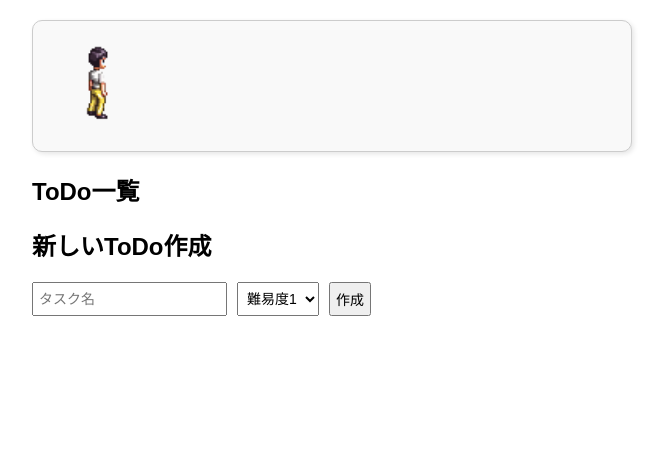
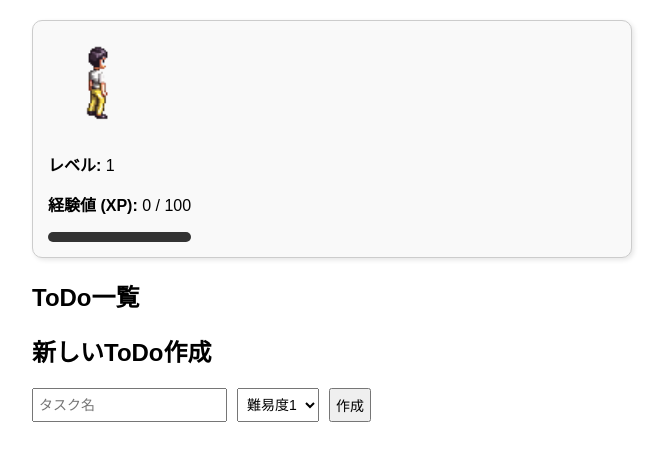
Before and after one commit to jphacks/tk_a_2512, a Flask app: page / in a window 1280 px wide. Shown: the top 461 px of the page, without its empty margins (308-973 px from the left). Run offline with Flask 3, Linux system fonts and the light colour scheme.

Commit message:
経験値追加

```diff
--- a/todo_app/static/script.js
+++ b/todo_app/static/script.js
@@ -1,8 +1,17 @@
+// script.js
+
 // ==== 初期データ ====
-let monsterHP = 0;  // 初期は0（Todo作成前は非表示）
+let monsterHP = 0;      // 初期は0（Todo作成前は非表示）
 let monsterMaxHP = 0;
 
 const todos = [];  // 最初は空配列
+
+// ★★★ プレイヤーのステータス ★★★
+let playerLevel = 1;       // プレイヤーの現在のレベル
+let playerXP = 0;          // プレイヤーの現在の経験値
+let xpToNextLevel = 100;   // 次のレベルに必要な経験値
+const MONSTER_KILL_XP = 50; // モンスター撃破時に獲得する基本XP
+// ★★★ ここまでプレイヤーデータ ★★★
 
 // ==== 要素取得 ====
 const listEl = document.getElementById("todo-list");
@@ -10,8 +19,57 @@ const hpFillEl = document.getElementById("monster-hp-fill");
 const monsterImg = document.getElementById("monster");
 const todoForm = document.getElementById("todo-form");
 const monsterSection = document.getElementById("monster-section"); // モンスター表示部分
+// ★★★ 追加: プレイヤーのステータス表示要素を取得 ★★★
+const playerStatusEl = document.getElementById("player-status");
 
-// ==== 関数 ====
+
+// ==== 関数 (レベルアップ・XP関連) ====
+
+// 経験値獲得とレベルアップのロジックを処理
+function gainXP(xpAmount) {
+    playerXP += xpAmount;
+
+    while (playerXP >= xpToNextLevel) {
+        playerXP -= xpToNextLevel; // 超過分を次のレベルに持ち越し
+        levelUp();
+    }
+    // ★ 経験値が変わったので表示を更新 ★
+    updatePlayerStatus();
+}
+
+// プレイヤーのレベルアップ処理
+function levelUp() {
+    playerLevel++;
+    // 次のレベルに必要なXPを増やす (例: 1.5倍)
+    xpToNextLevel = Math.floor(xpToNextLevel * 1.5);
+
+    alert(`🚀 レベルアップ！プレイヤーはレベル ${playerLevel} になりました！`);
+    // ★ レベルが上がったので表示を更新 ★
+    updatePlayerStatus();
+}
+
+// ★★★ 追加: プレイヤーのステータス表示を更新する関数 ★★★
+function updatePlayerStatus() {
+    if (playerStatusEl) {
+        playerStatusEl.innerHTML = `
+            <p><strong>レベル:</strong> ${playerLevel}</p>
+            <p><strong>経験値 (XP):</strong> ${playerXP} / ${xpToNextLevel}</p>
+            <div class="xp-bar-container" style="background: #333; height: 10px; border-radius: 5px;">
+                <div class="xp-fill" style="
+                    width: ${(playerXP / xpToNextLevel) * 100}%;
+                    height: 100%;
+                    background: limegreen;
+                    border-radius: 5px;
+                    transition: width 0.3s;
+                "></div>
+            </div>
+        `;
+    }
+}
+// ★★★ ここまで追加 ★★★
+
+
+// ==== 関数 (描画・操作) ====
 
 // ToDoリストを画面に描画
 function renderTodos() {
@@ -20,7 +78,9 @@ function renderTodos() {
         const li = document.createElement("li");
         li.className = "todo-item";
         if (todo.done) li.classList.add("done");
+
         li.textContent = `${todo.title}（攻撃力: ${todo.attack}）`;
+
         li.onclick = () => completeTask(index);
         listEl.appendChild(li);
     });
@@ -28,7 +88,7 @@ function renderTodos() {
 
 // HPバーを更新
 function updateHPBar() {
-    if (monsterMaxHP === 0) return; // Todo作成前は何もしない
+    if (monsterMaxHP === 0) return;
     const hpPercent = (monsterHP / monsterMaxHP) * 100;
     hpFillEl.style.width = `${hpPercent}%`;
     hpFillEl.style.background = hpPercent <= 0 ? "gray" : "red";
@@ -44,6 +104,8 @@ function monsterHitAnimation() {
 function completeTask(index) {
     if (todos[index].done || monsterHP <= 0) return;
 
+    // ★ タスク完了時はXP獲得なし（モンスター撃破時のみ）
+
     todos[index].done = true;
     monsterHP -= todos[index].attack;
     if (monsterHP < 0) monsterHP = 0;
@@ -53,13 +115,20 @@ function completeTask(index) {
     monsterHitAnimation();
 
     if (monsterHP === 0) {
-        setTimeout(() => alert("🎉 モンスターを倒した！次のクエストへ！"), 300);
+        // ★★★ モンスターを倒した時にXPを獲得し、レベルアップを判定 ★★★
+        const xpGained = MONSTER_KILL_XP + Math.floor(monsterMaxHP / 2); // 基礎XP + 最大HPの半分をボーナス
+        gainXP(xpGained);
+        // ★★★ ここまで変更 ★★★
+
+        // 完全にモンスターを倒した際の処理（アラート）
+        setTimeout(() => alert(`🎉 モンスターを倒した！${xpGained}XPを獲得！次のクエストへ！`), 300);
     }
 }
 
 // 新しいToDoを作成する関数
 function addTodo(title, difficulty) {
     let attackValue;
+
     switch(difficulty) {
         case '1': attackValue = 5; break;
         case '2': attackValue = 15; break;
@@ -70,35 +139,40 @@ function addTodo(title, difficulty) {
     const newTodo = { title: title, attack: attackValue, done: false };
     todos.push(newTodo);
 
-    // モンスターHPを全Todoの合計攻撃力にする
-    monsterHP = todos.reduce((sum, t) => sum + t.attack, 0);
-    monsterMaxHP = monsterHP;
+    // モンスターHP/最大HPを更新
+    monsterHP = todos.reduce((sum, t) => sum + (t.done ? 0 : t.attack), 0);
+    monsterMaxHP = todos.reduce((sum, t) => sum + t.attack, 0);
 
     renderTodos();
     updateHPBar();
 
     // Todoが1件以上になったらモンスター表示
-    if (todos.length === 1) {
+    if (todos.length > 0) {
         monsterSection.classList.remove("hidden");
     }
 }
 
 // フォームの送信イベントリスナー
+if (todoForm) {
     todoForm.addEventListener('submit', (e) => {
-    e.preventDefault(); // ページ再読み込み防止
+        e.preventDefault();
 
         const titleInput = document.getElementById("todo-title");
         const difficultySelect = document.getElementById("todo-difficulty");
 
         const title = titleInput.value.trim();
-    const difficulty = difficultySelect.value;
+        const difficulty = difficultySelect ? difficultySelect.value : '2';
 
         if (title) {
             addTodo(title, difficulty);
             titleInput.value = '';
         }
     });
+}
+
 
 // ==== 初期化 ====
 renderTodos();
 updateHPBar();
+// ★★★ 初期表示 ★★★
+updatePlayerStatus();
--- a/todo_app/templates/todo.html
+++ b/todo_app/templates/todo.html
@@ -7,14 +7,14 @@
 </head>
 <body>
 
-    <!-- バトルカード -->
     <div class="battle-card">
-        <!-- プレイヤー -->
         <div class="player-section">
             <img id="player" src="{{ url_for('static', filename='player.gif') }}" alt="プレイヤー">
-        </div>
 
-        <!-- モンスター -->
+            <div id="player-status">
+                </div>
+            </div>
+
         <div class="monster-section hidden" id="monster-section">
             <div class="monster-hp-container">
                 <span id="monster-name">スライム</span>
@@ -27,11 +27,10 @@
 
     </div>
 
-    <!-- ToDo一覧 -->
     <h2>ToDo一覧</h2>
-    <div class="todo-list" id="todo-list"></div>
+    <ul id="todo-list">
+        </ul>
 
-    <!-- 新しいToDo作成フォーム -->
     <h2>新しいToDo作成</h2>
     <form id="todo-form">
         <input type="text" id="todo-title" placeholder="タスク名" required>
@@ -43,7 +42,6 @@
         <button type="submit">作成</button>
     </form>
 
-    <!-- JS -->
     <script src="{{ url_for('static', filename='script.js') }}"></script>
 
 </body>
```
Lines whose indentation alone changed are shown as unchanged.
